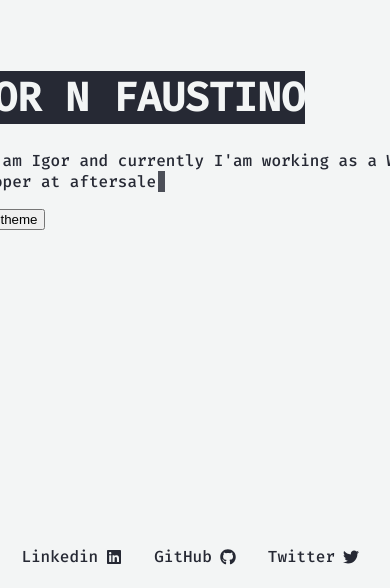
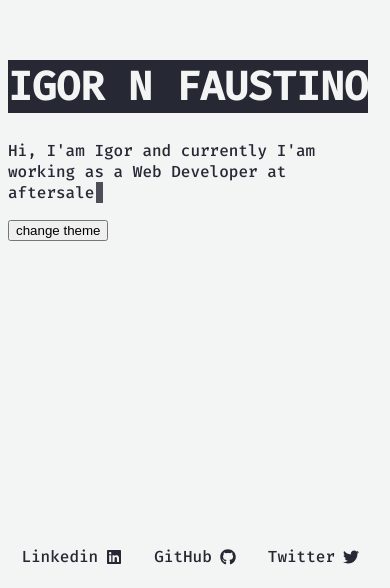
Before and after one commit to igornfaustino/nfaustino.com, a Next.js app: page / in a window 390 px wide. Shown: the part 256-844 px from the top of the page. Built offline with nearby package versions, Linux system fonts and the light colour scheme.

Commit message:
fix: fix index wrapper style to fit small screens

```diff
--- a/pages/index.tsx
+++ b/pages/index.tsx
@@ -11,7 +11,8 @@ const Wrapper = styled.main`
 	display: flex;
 	justify-content: center;
 	align-items: center;
-	width: 500px;
+	max-width: 500px;
+	padding: 8px;
 `;
 
 const CenterGroup = styled.div`
```
